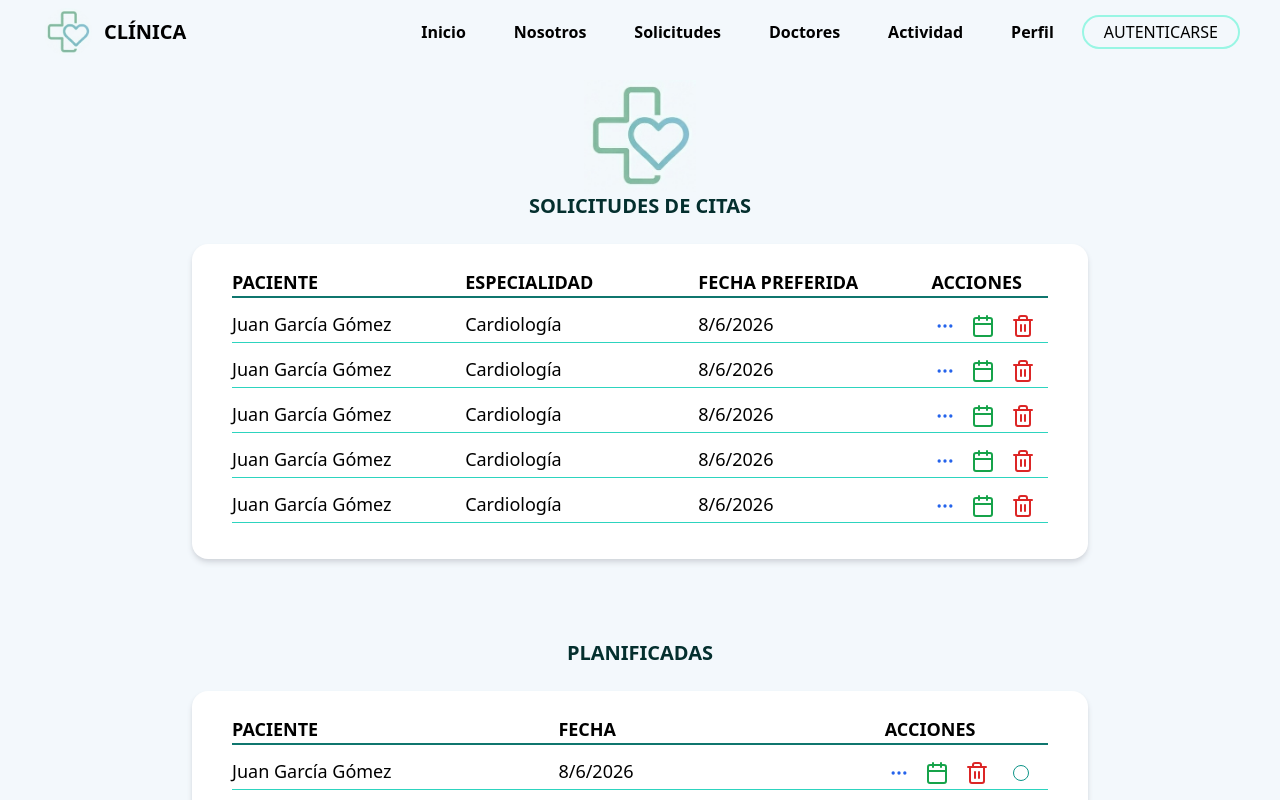
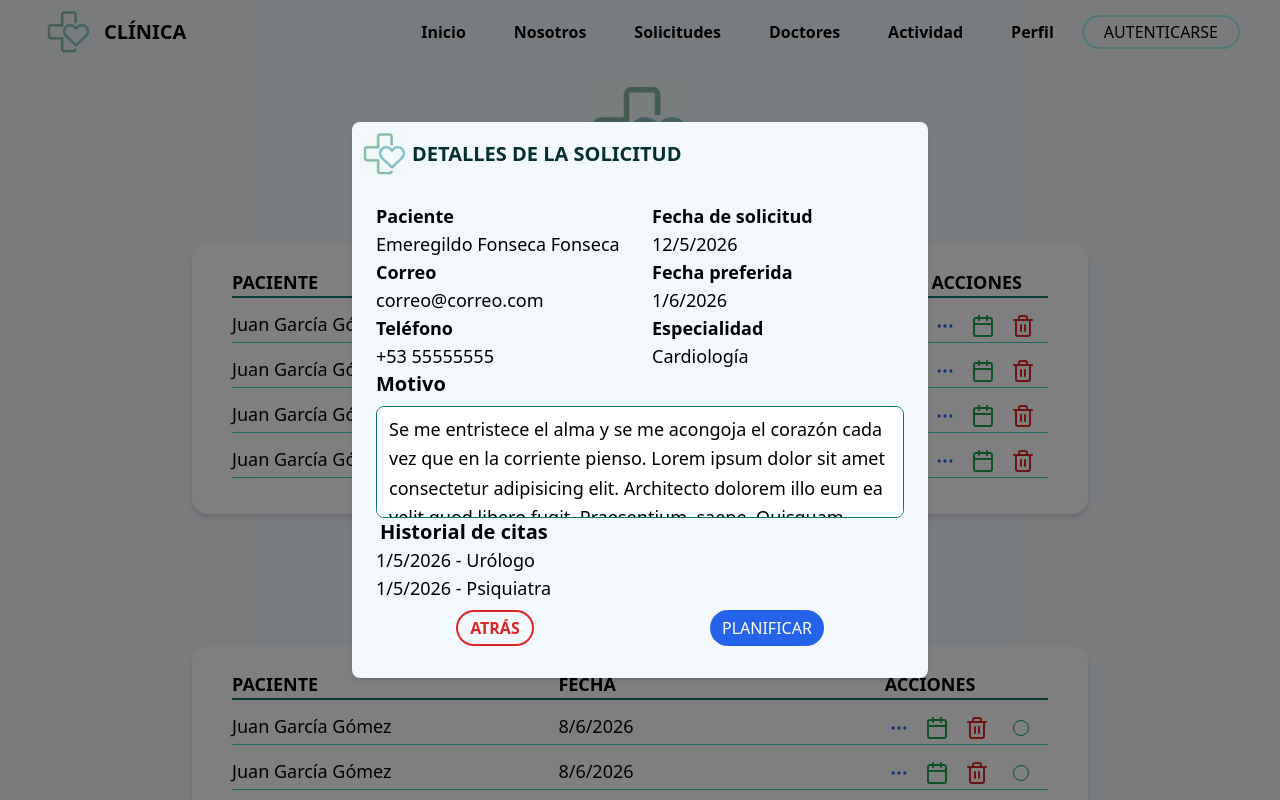
Before and after one commit to YopH-26/clinica, a React (Vite) app in the folder frontend/: page /solicitudes in a window 1280 px wide. Both pictures are taken after a click on the button 945 px from the left and 326 px from the top of the page. Shown: the top 800 px of the page. Built offline with nearby package versions, Linux system fonts and the light colour scheme.

Commit message:
Ver detalles de solicitudes implementado

```diff
--- a/frontend/src/componets/SolicitudAceptada.jsx
+++ b/frontend/src/componets/SolicitudAceptada.jsx
@@ -1,6 +1,6 @@
 import React from 'react';
 
-const SolicitudAceptada = () => {
+const SolicitudAceptada = ({abrirDetalles}) => {
   return (
     <div className="grid grid-cols-[2fr_1fr] md:grid-cols-[2fr_2fr_1fr] mb-3 border-b border-teal-400 w-full">
       <p className="text-lg">Juan García Gómez</p>
@@ -23,6 +23,7 @@ const SolicitudAceptada = () => {
             strokeLinecap="round"
             strokeLinejoin="round"
             className="text-blue-600"
+            onClick={abrirDetalles}
           >
             <circle cx="12" cy="12" r="1" />
             <circle cx="19" cy="12" r="1" />
--- a/frontend/src/componets/SolicitudModal.jsx
+++ b/frontend/src/componets/SolicitudModal.jsx
@@ -1,17 +1,17 @@
 import ReactDOM from "react-dom";
 
-const SolicitudModal = () => {
+const SolicitudModal = ({cerrarDetalles}) => {
   return ReactDOM.createPortal(
     // Backdrop + panel
     <div
       className="fixed inset-0 z-50 flex items-center justify-center"
       role="presentation"
-      aria-hipen="false"
+      aria-hidden="false"
     >
       {/* Backdrop semitransparente */}
       <div
         className="absolute inset-0 bg-black/50"
-        aria-hipen="true"
+        aria-hidden="true"
       />
 
       {/* Panel del modal */}
@@ -84,6 +84,7 @@ const SolicitudModal = () => {
           <footer className="flex justify-around gap-4 mt-2">
             <button
               type="button"
+              onClick={cerrarDetalles}
               className="border-2 border-red-600 rounded-full text-red-600 font-semibold px-3 py-1 uppercase hover:scale-105 transition-transform focus:outline-none focus-visible:ring-2 focus-visible:ring-red-800"
               // implementar
             >
--- a/frontend/src/componets/SolicitudSolicitada.jsx
+++ b/frontend/src/componets/SolicitudSolicitada.jsx
@@ -1,6 +1,6 @@
 import React from 'react'
 
-const SolicitudSolicitada = () => {
+const SolicitudSolicitada = ({abrirDetalles}) => {
   return (
     <div className="grid grid-cols-[2fr_1fr] md:grid-cols-[2fr_2fr_1fr] lg:grid-cols-[2fr_2fr_2fr_1fr] mb-3 border-b border-teal-400 w-full">
       <p className="text-lg hidden md:block">Juan García Gómez</p>
@@ -24,6 +24,7 @@ const SolicitudSolicitada = () => {
             strokeLinecap="round"
             strokeLinejoin="round"
             className="text-blue-600"
+            onClick={abrirDetalles}
           >
             <circle cx="12" cy="12" r="1" />
             <circle cx="19" cy="12" r="1" />
--- a/frontend/src/pages/Solicitudes.jsx
+++ b/frontend/src/pages/Solicitudes.jsx
@@ -12,6 +12,7 @@ import { useState } from 'react';
 const Solicitudes = () => {
 
 const [menuAbierto, setMenuAbierto] = useState(false)
+const [detallesSolAbierto, setDetallesSolAbierto] =useState(false)
 
   return (
     <div className="flex flex-col min-h-screen">
@@ -47,11 +48,10 @@ const [menuAbierto, setMenuAbierto] = useState(false)
           </div>
 
           {/* Relleno */}
-          <SolicitudSolicitada />
-          <SolicitudSolicitada />
-          <SolicitudSolicitada />
-          <SolicitudSolicitada />
-          <SolicitudSolicitada />
+          <SolicitudSolicitada abrirDetalles = {()=>setDetallesSolAbierto(true)}/>
+          <SolicitudSolicitada abrirDetalles = {()=>setDetallesSolAbierto(true)}/>
+          <SolicitudSolicitada abrirDetalles = {()=>setDetallesSolAbierto(true)}/>
+          <SolicitudSolicitada abrirDetalles = {()=>setDetallesSolAbierto(true)}/>
         </section>
 
         {/* Citas planificadas */}
@@ -72,15 +72,15 @@ const [menuAbierto, setMenuAbierto] = useState(false)
           </div>
 
           {/* Relleno */}
-          <SolicitudAceptada />
-          <SolicitudAceptada />
-          <SolicitudAceptada />
-          <SolicitudAceptada />
+          <SolicitudAceptada abrirDetalles = {()=>setDetallesSolAbierto(true)}/>
+          <SolicitudAceptada abrirDetalles = {()=>setDetallesSolAbierto(true)}/>
+          <SolicitudAceptada abrirDetalles = {()=>setDetallesSolAbierto(true)}/>
+          <SolicitudAceptada abrirDetalles = {()=>setDetallesSolAbierto(true)}/>
         </section>
       </main>
 
       <Footer className="flex-none" />
-      {/* <SolicitudModal /> */}
+      {detallesSolAbierto && <SolicitudModal cerrarDetalles ={()=>setDetallesSolAbierto(false)}/>}
       {menuAbierto && <MenuModal cerrarMenu={() => setMenuAbierto(false)} />}
       {/* <Planificar /> */}
     </div>
```
